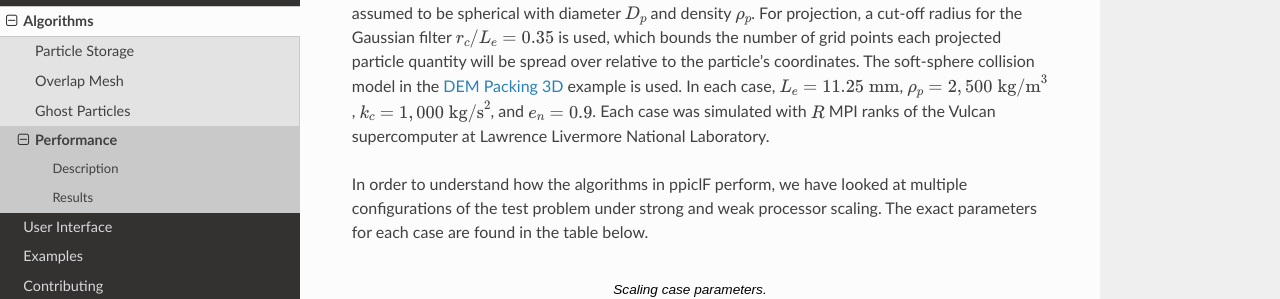
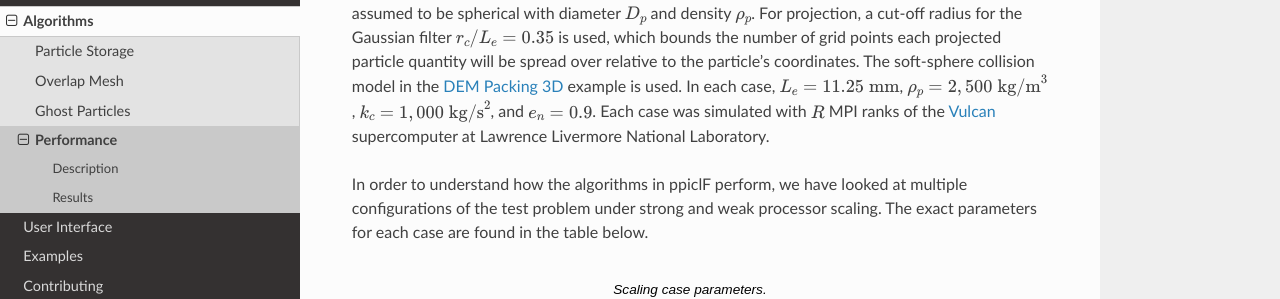
Before and after one commit to YunchaoYang/ppiclF-doc, a Sphinx documentation site: the page built from source/algorithms/performance.rst, in a window 1280 px wide and 900 px high, scrolled down 419 px. Shown: the part 155-454 px from the top of the window. Built offline with Sphinx 7.4.7 and the Read the Docs theme 2.0.0, drawn with Linux system fonts in a browser that asks for light colours; some of the changed lines change nothing that is shown.

Commit message:
Added link to Vulcan computer used in performance section

```diff
--- a/source/algorithms/performance.rst
+++ b/source/algorithms/performance.rst
@@ -14,7 +14,9 @@ Here, the fluid discritization is composed of hexahedral spectral elements, each
 
 In this example, 9 fields are interpolated and 7 fields are projected, which corresponds to typical multiphase flow simulations. For simplicity, each spectral element is a cube with side lengths :math:`L_e` and :math:`N = 6` quadrature points in each dimension. Additionally, the entire domain is a cube with side lengths :math:`L_D`.
 
-Within the domain, :math:`N_p` particles are also distributed with uniform random probability in a cube with side lengths of :math:`L_P`, with this cube being centered inside the GLL elemental domain. Each particle is assumed to be spherical with diameter :math:`D_p` and density :math:`\rho_p`. For projection, a cut-off radius for the Gaussian filter :math:`r_c/L_e = 0.35` is used, which bounds the number of grid points each projected particle quantity will be spread over relative to the particle's coordinates. The soft-sphere collision model in the :ref:`dem3d` example is used. In each case, :math:`L_e = 11.25 \; \text{mm}`, :math:`\rho_p = 2,500 \; \text{kg/m}^3`, :math:`k_c = 1,000 \; \text{kg/s}^2`, and :math:`e_n = 0.9`. Each case was simulated with :math:`R` MPI ranks of the Vulcan supercomputer at Lawrence Livermore National Laboratory.
+Within the domain, :math:`N_p` particles are also distributed with uniform random probability in a cube with side lengths of :math:`L_P`, with this cube being centered inside the GLL elemental domain. Each particle is assumed to be spherical with diameter :math:`D_p` and density :math:`\rho_p`. For projection, a cut-off radius for the Gaussian filter :math:`r_c/L_e = 0.35` is used, which bounds the number of grid points each projected particle quantity will be spread over relative to the particle's coordinates. The soft-sphere collision model in the :ref:`dem3d` example is used. In each case, :math:`L_e = 11.25 \; \text{mm}`, :math:`\rho_p = 2,500 \; \text{kg/m}^3`, :math:`k_c = 1,000 \; \text{kg/s}^2`, and :math:`e_n = 0.9`. Each case was simulated with :math:`R` MPI ranks of the Vulcan_ supercomputer at Lawrence Livermore National Laboratory.
+
+.. _Vulcan: https://hpc.llnl.gov/hardware/platforms/vulcan-decommissioned
 
 In order to understand how the algorithms in ppiclF perform, we have looked at multiple configurations of the test problem under strong and weak processor scaling. The exact parameters for each case are found in the table below.
 
```
